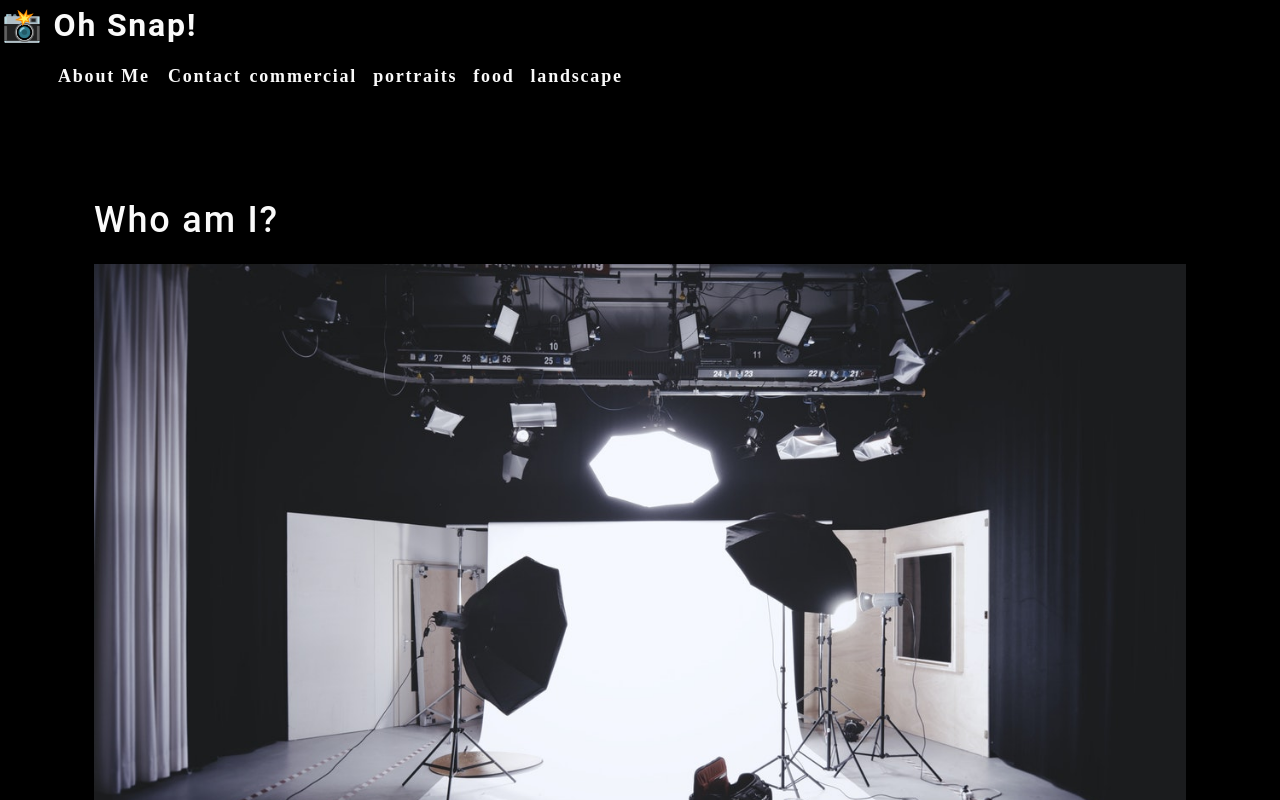
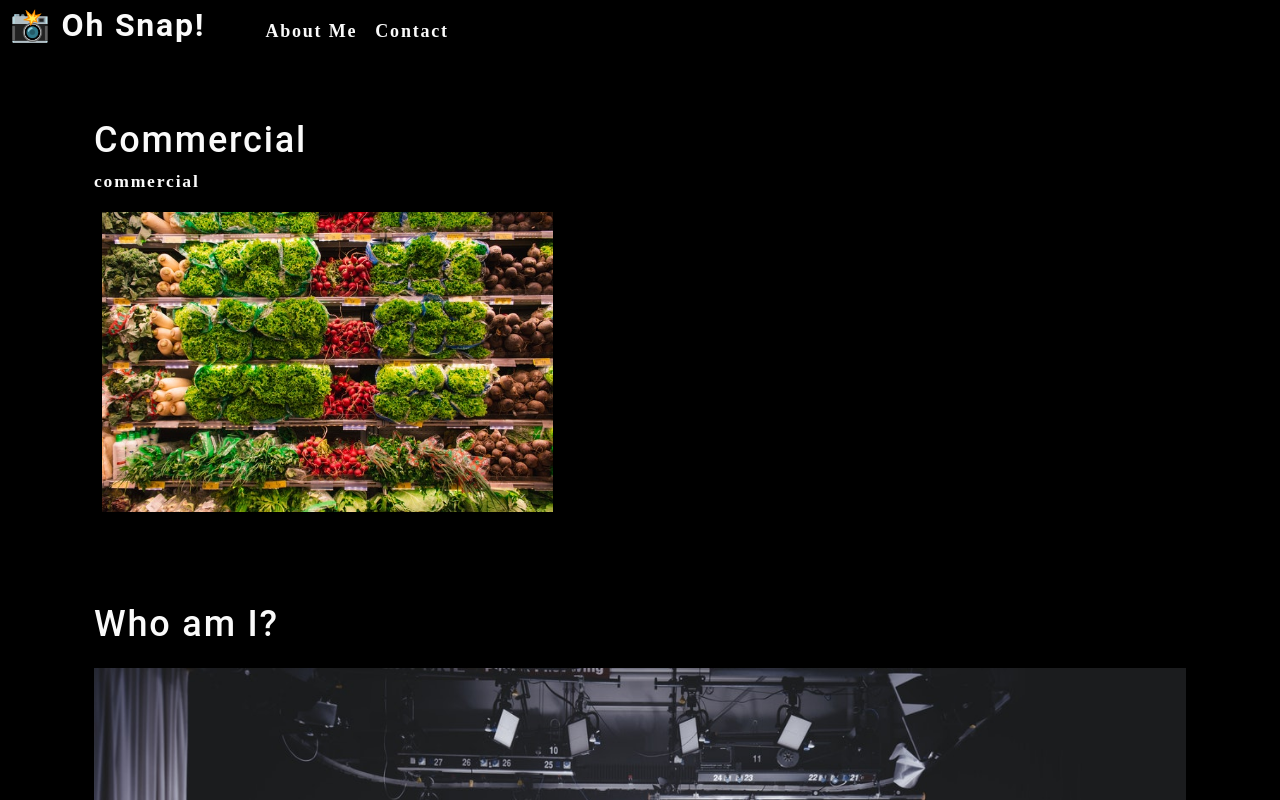
Before and after one commit to Cbannerman21/photo-port, a React (Create React App) app: page / in a window 1280 px wide. Shown: the top 800 px of the page. Built offline with nearby package versions, Linux system fonts and the light colour scheme.

Commit message:
Added in react hooks and gallery

```diff
--- a/src/App.js
+++ b/src/App.js
@@ -1,16 +1,31 @@
-import React from 'react';
+import React, { useState } from 'react';
 
 import Nav from './components/Nav';
 
 import About from './components/About';
 
-
+import Gallery from './components/Gallery'
 
 function App() {
+  const [categories] = useState([
+    {
+      name: 'commercial', description: 'Photos of grocery stores, food trucks, and other commercial projects',
+    },
+    { name: 'portraits', description: 'Portraits of people in my life' },
+    { name: 'food', description: 'Delicious delicacies' },
+    { name: 'landscape', description: 'Fields, farmhouses, waterfalls, and the beauty of nature' },
+  ]);
+  const [currentCategory, setCurrentCategory] = useState(categories[0]);
+
   return (
     <div>
-      <Nav></Nav>
+      <Nav
+      categories={categories}
+      setCurrentcategory={setCurrentCategory}
+      currentCategory={currentCategory}>
+      </Nav>
       <main>
+        <Gallery></Gallery>
         <About></About>
       </main>
     </div>
--- /dev/null
+++ b/src/components/Gallery/index.js
@@ -0,0 +1,28 @@
+import React from 'react';
+import { capitalizeFirstLetter } from '../../utils/helpers';
+import photo from "../../assets/small/commercial/0.jpg";
+
+
+function Gallery(props) {
+    const currentCategory = {
+        name: "commercial",
+        description: "Photos of grocery stores, food trucks, and other commercial projects",
+
+    };
+
+    return (
+        <section>
+            <h1>{capitalizeFirstLetter(currentCategory.name)}</h1>
+            <p>{currentCategory.name}</p>
+            <div className="flex-row">
+                <img src={photo}
+                alt="Commercial Example"
+                className="img-thumbnail mx-1" />
+            </div>
+        </section>
+    );
+}
+
+
+
+export default Gallery;
--- a/src/components/Nav/index.js
+++ b/src/components/Nav/index.js
@@ -1,20 +1,22 @@
-import React from 'react';
+import React, { useEffect } from 'react';
+import { capitalizeFirstLetter } from "../../utils/helpers";
 
-function Nav() {
-    const categories = [
-        { name: "commercial", description: "Photos of grocery stores, food trucks, and other commercial projects",},
-        { name: "portraits", description: "Portraits of people in my life" },
-        { name: "food", description: "Delicious delicacies" },
-        { name: "landscape", description: "Fields, farmhouses, waterfalls, and the beauty of nature"},
-    ];
-    function categorySelected(name) {
-        console.log(`${name} clicked`)
-    }
+function Nav(props){
+    const {
+        categories = [],
+        setCurrentCategory,
+        currentCategory,
+    } = props;
+
+    useEffect(() => {
+        document.title=capitalizeFirstLetter(currentCategory.name);
+    }, [currentCategory]);
+
     return (
-        <header>
+        <header className="flex-row px-1">
             <h2>
-                <a href="/">
-                    <span role="img" aria-label="camera"> 📸</span> Oh Snap!
+                <a data-testid="link" href="/">
+                    <span role="img" aria-label="camera"> {" "} 📸</span>{" "} Oh Snap!
                 </a>
             </h2>
             <nav>
@@ -27,13 +29,19 @@
                     <li>
                         <span>Contact</span>
                     </li>
-                    {categories.map((category) => (
-                        <li className="mx-1" key={category.name}>
-                            <span onClick={() =>categorySelected(category.name)} >
-                                {category.name}
+                    {categories.map((category) => {
+                        <li className={`mx-1 ${
+                            currentCategory.name === category.name && 'navActive'
+                        }`} key={category.name}>
+                            <span onClick={() => {
+                                setCurrentCategory(category)
+                            }}
+                        >
+                            {capitalizeFirstLetter(category.name)}
                             </span>
                         </li>
-                    ))}
+                    })}
+
                 </ul>
             </nav>
 
```
